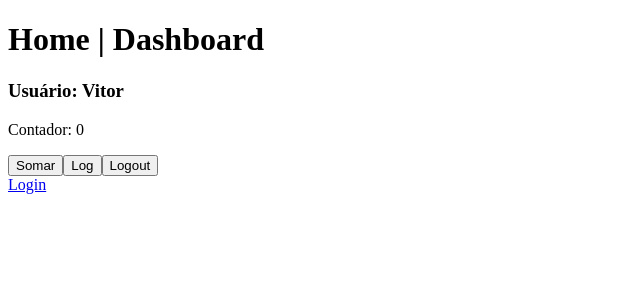
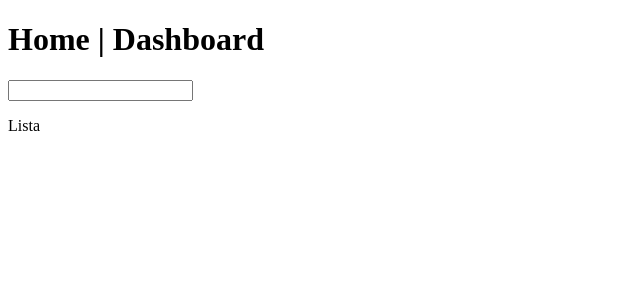
Before and after one commit to ovitorsaf/aulas, a React (Create React App) app: page /pagina-inicial in a window 1280 px wide. Shown: the top 300 px of the page, without its empty margins (0-640 px from the left). Built offline with nearby package versions, Linux system fonts and the light colour scheme.

Commit message:
feat: add lista on dashboard page

```diff
--- a/src/app/pages/dashboard/Dashboard.tsx
+++ b/src/app/pages/dashboard/Dashboard.tsx
@@ -1,27 +1,41 @@
-import { useRef } from 'react';
-import { Link } from 'react-router-dom';
-import { useUsuarioLogado } from '../../shared/hooks';
+
+import { useCallback, useState } from 'react';
+
 
 export const Dashboard = () => {
 
-    const counterRef = useRef({ counter: 0 });
+    const [lista, setLista] = useState<string[]>([]);
 
-    const {nomeDoUsuario, logout} = useUsuarioLogado();
+    const handleInputKeyDown: React.KeyboardEventHandler<HTMLInputElement> = useCallback((e) => {
+        if(e.key === 'Enter'){
+            if(e.currentTarget.value.trim().length === 0) return;
+
+            const value = e.currentTarget.value;
+
+            setLista((oldLista) => {
+                if(oldLista.includes(value)) return oldLista;
+                return [...oldLista, value];
+            });
+
+            e.currentTarget.value = '';
+        }
+    }, []);
+
 
     return(
         <div>
 
             <h1>Home | Dashboard</h1>
 
-            <h3>Usuário: {nomeDoUsuario}</h3>
+            <input type="text"
+                onKeyDown={handleInputKeyDown}
+            />
 
-            <p>Contador: {counterRef.current.counter}</p>
-
-            <button onClick={() => counterRef.current.counter++}>Somar</button>
-            <button onClick={() => console.log(counterRef.current.counter)}>Log</button>
-            <button onClick={logout}>Logout</button>
-            <br/>
-            <Link to="/entrar">Login</Link>
+            <p>Lista</p>
+                {lista.map((value, index) => {
+                    return <li key={value}>{value}</li>
+                })}
+            <ul></ul>
 
         </div>
     );
```
